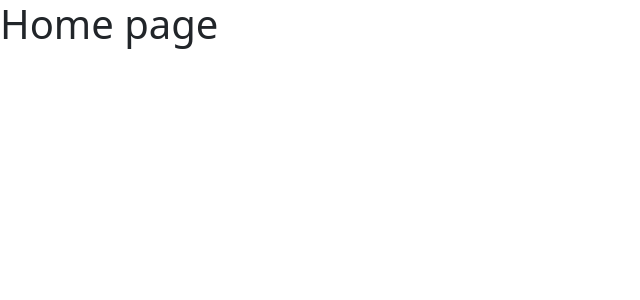
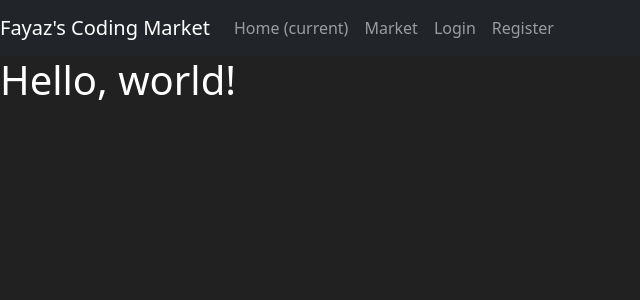
Before and after one commit to FayazAkthar70/E-commerce-website, a Flask app: page / in a window 1280 px wide. Shown: the top 300 px of the page, without its empty margins (0-640 px from the left). Run offline with Flask 2, Linux system fonts and the light colour scheme.

Commit message:
initial homepage designed

```diff
--- a/app.py
+++ b/app.py
@@ -4,5 +4,6 @@
 app.debug = True
 
 @app.route("/")
+@app.route("/home")
 def hello_world():
     return render_template('home.html')
--- a/templates/home.html
+++ b/templates/home.html
@@ -1,14 +1,47 @@
-<!DOCTYPE html>
+<!doctype html>
 <html lang="en">
-<head>
-    <meta charset="UTF-8">
-    <meta http-equiv="X-UA-Compatible" content="IE=edge">
-    <meta name="viewport" content="width=, initial-scale=1.0">
-    <link href="https://cdn.jsdelivr.net/npm/bootstrap@5.1.3/dist/css/bootstrap.min.css" rel="stylesheet" integrity="sha384-1BmE4kWBq78iYhFldvKuhfTAU6auU8tT94WrHftjDbrCEXSU1oBoqyl2QvZ6jIW3" crossorigin="anonymous">
+  <head>
+    <meta charset="utf-8">
+    <meta name="viewport" content="width=device-width, initial-scale=1">
 
-    <title>Document</title>
-</head>
-<body>
-    <h1>Home page</h1>
-</body>
+    <link href="https://cdn.jsdelivr.net/npm/bootstrap@5.0.2/dist/css/bootstrap.min.css" rel="stylesheet" integrity="sha384-EVSTQN3/azprG1Anm3QDgpJLIm9Nao0Yz1ztcQTwFspd3yD65VohhpuuCOmLASjC" crossorigin="anonymous">
+
+    <title>Homepage</title>
+  </head>
+  <body>
+    <nav class="navbar navbar-expand-md navbar-dark bg-dark">
+        <a class="navbar-brand" href="#">Fayaz's Coding Market</a>
+        <button class="navbar-toggler" type="button" data-toggle="collapse" data-target="#navbarNav">
+          <span class="navbar-toggler-icon"></span>
+        </button>
+        <div class="collapse navbar-collapse" id="navbarNav">
+            <ul class="navbar-nav mr-auto">
+                <li class="nav-item active">
+                    <a class="nav-link" href="#">Home <span class="sr-only">(current)</span></a>
+                </li>
+                <li class="nav-item">
+                    <a class="nav-link" href="#">Market</a>
+                </li>
+            </ul>
+            <ul class="navbar-nav">
+                <li class="nav-item">
+                    <a class="nav-link" href="#">Login</a>
+                </li>
+                <li class="nav-item">
+                    <a class="nav-link" href="#">Register</a>
+                </li>
+            </ul>
+        </div>
+      </nav>
+    <h1>Hello, world!</h1>
+
+    <script src="https://cdn.jsdelivr.net/npm/bootstrap@5.0.2/dist/js/bootstrap.bundle.min.js" integrity="sha384-MrcW6ZMFYlzcLA8Nl+NtUVF0sA7MsXsP1UyJoMp4YLEuNSfAP+JcXn/tWtIaxVXM" crossorigin="anonymous"></script>
+
+  </body>
+  <style>
+      body{
+          background-color: #212121;
+          color : white;
+      }
+  </style>
 </html>
```
